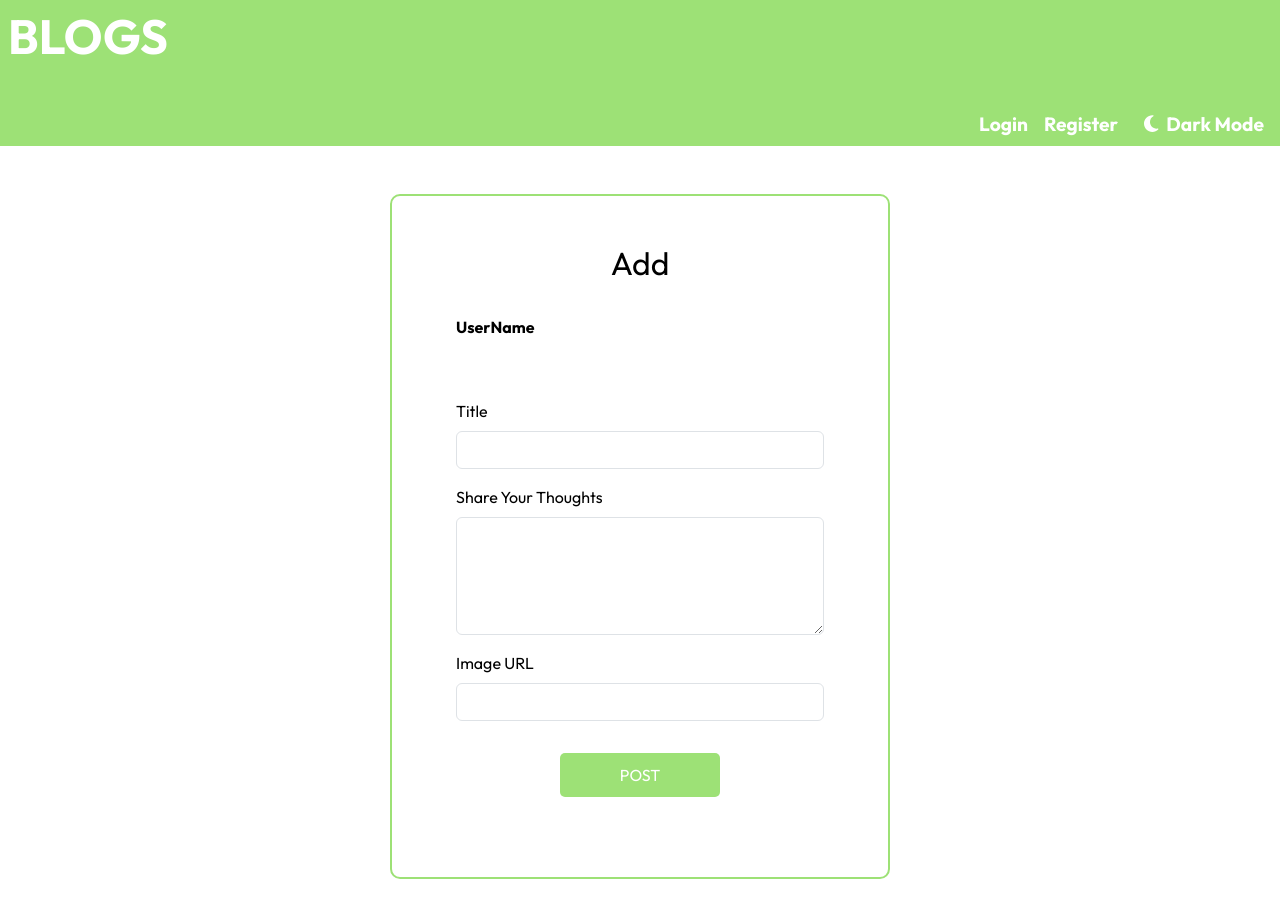
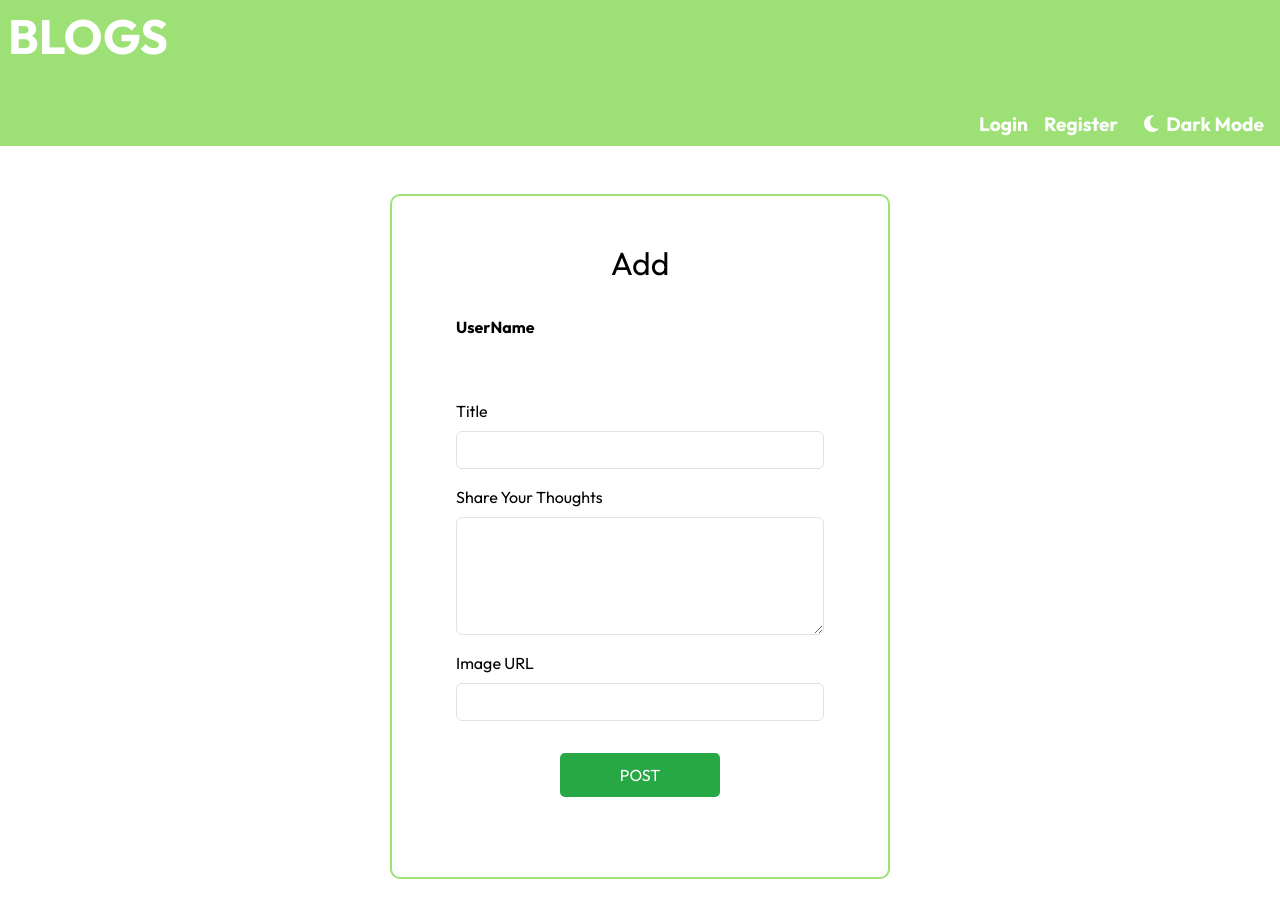
Before and after one commit to BhavanaPolnidi/blog, a React (Vite) app in the folder recipe/Client/: page /add in a window 1280 px wide. Shown: the top 918 px of the page. Built offline with nearby package versions, Linux system fonts and the light colour scheme; no server answers.

Commit message:
Update AddRecipe.css

```diff
--- a/recipe/Client/src/components/AddRecipe.css
+++ b/recipe/Client/src/components/AddRecipe.css
@@ -22,7 +22,7 @@
   }
   /* Button styling */
 .btn-primary {
-    background-color: #9de176; /* Green background */
+    background-color: #28a745; /* Green background */
     border: none; /* Remove default border */
     color: #ffffff; /* White text */
     padding: 10px 20px; /* Add padding for better button size */
```
